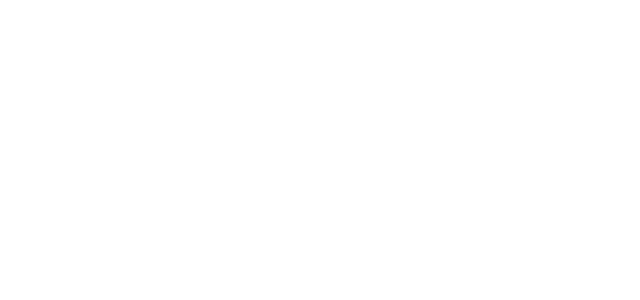
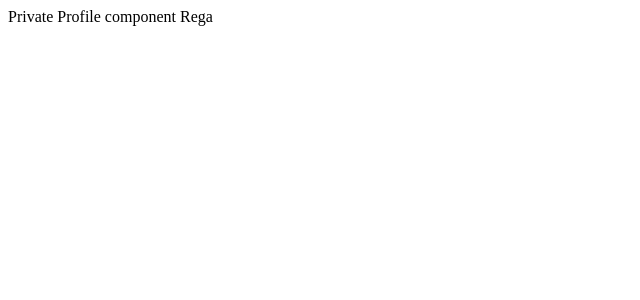
Before and after one commit to Chandraprakash-Darji/reactjs-learning, a React (Create React App) app in the folder typescript-app/: page / in a window 1280 px wide. Shown: the top 300 px of the page, without its empty margins (0-640 px from the left). Built offline with nearby package versions, Linux system fonts and the light colour scheme.

Commit message:
Component Props

```diff
--- a/typescript-app/src/App.tsx
+++ b/typescript-app/src/App.tsx
@@ -1,7 +1,10 @@
+import Private from "./components/auth/Private";
+import Profile from "./components/auth/Profile";
+
 function App() {
   return (
     <div className="App">
-
+      <Private RenderComponent={Profile} isLoggedIn={true} />
     </div>
   );
 }
--- /dev/null
+++ b/typescript-app/src/components/auth/Login.tsx
@@ -0,0 +1,5 @@
+const Login = () => {
+  return <div>Plese Login to Continue</div>;
+};
+
+export default Login;
--- /dev/null
+++ b/typescript-app/src/components/auth/Private.tsx
@@ -0,0 +1,13 @@
+import Login from "./Login";
+import { ProfileProps } from "./Profile";
+
+type PrivateProps = {
+  isLoggedIn: boolean;
+  RenderComponent: React.ComponentType<ProfileProps>;
+};
+
+const Private = ({ isLoggedIn, RenderComponent }: PrivateProps) => {
+  return <>{isLoggedIn ? <RenderComponent name="Rega"/> : <Login />}</>;
+};
+
+export default Private;
--- /dev/null
+++ b/typescript-app/src/components/auth/Profile.tsx
@@ -0,0 +1,9 @@
+export type ProfileProps = {
+  name: string;
+};
+
+const Profile = ({ name }: ProfileProps) => {
+  return <div>Private Profile component {name}</div>;
+};
+
+export default Profile;
```
